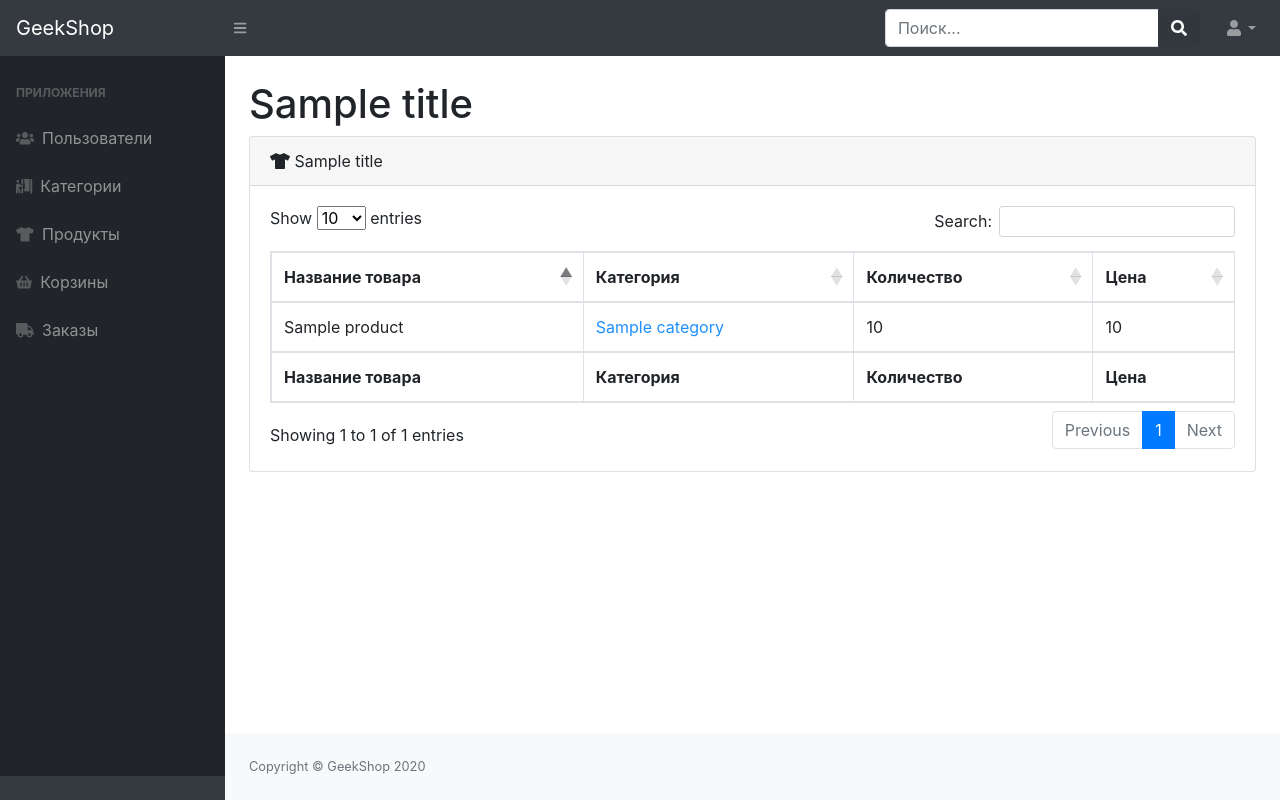
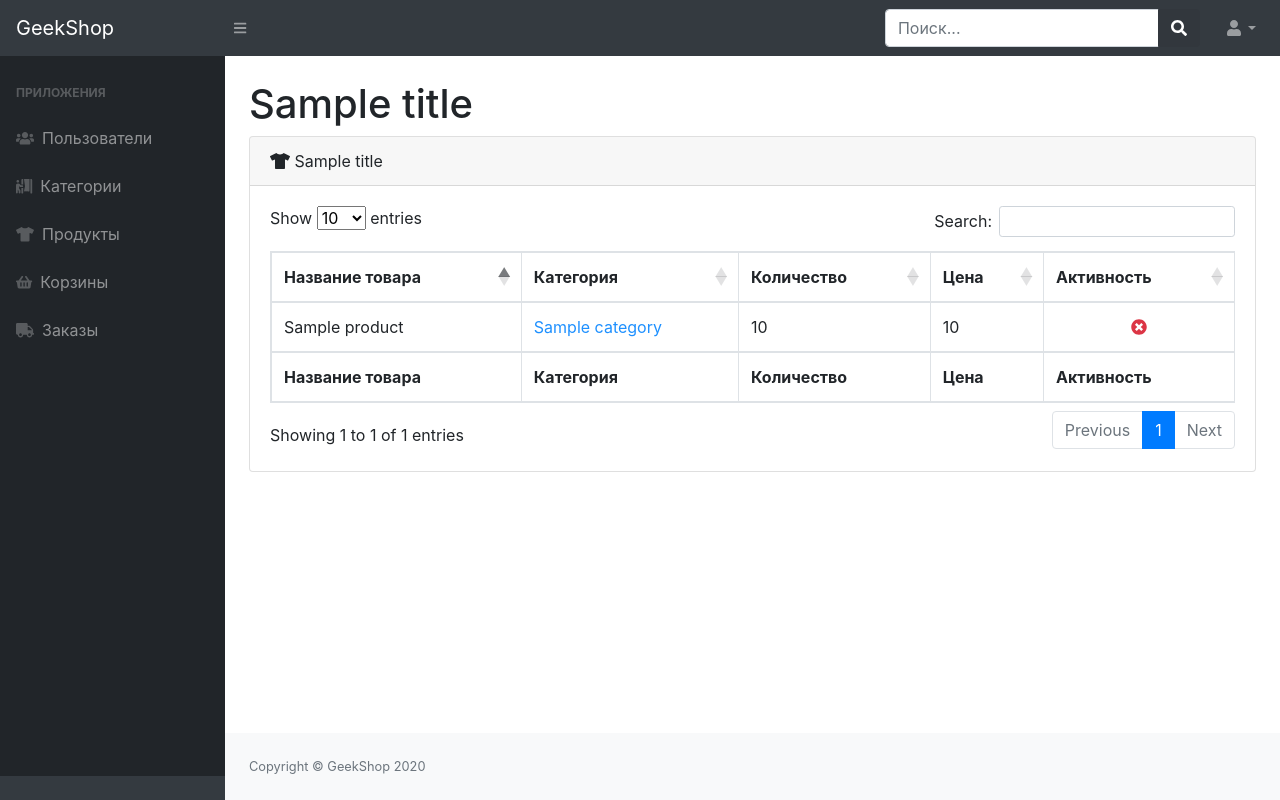
Before and after one commit to byIlusion/GB_GeekShop, a Django app: template adminapp/templates/adminapp/products.html in a window 1280 px wide. Run offline with Django 3.2, Linux system fonts and the light colour scheme; the template is opened without the code that fills it: most values are stand-ins (such as "Sample title", 1, 10 or a date in 2020); some libraries are stand-ins or nearby versions.

Commit message:
QuerySet update

```diff
--- a/adminapp/forms.py
+++ b/adminapp/forms.py
@@ -30,11 +30,12 @@
 class AdminCategoryForm(forms.ModelForm):
     class Meta:
         model = ProductCategory
-        fields = ('name', 'description')
+        fields = ('name', 'description', 'is_active')
 
     def __init__(self, *args, **kwargs):
         super(AdminCategoryForm, self).__init__(*args, **kwargs)
         self.fields['name'].widget.attrs['placeholder'] = 'Введите название категории'
         self.fields['description'].widget.attrs['placeholder'] = 'Описание категории'
         for name, field in self.fields.items():
-            field.widget.attrs['class'] = 'form-control py-4'
+            if name != 'is_active':
+                field.widget.attrs['class'] = 'form-control py-4'
--- a/adminapp/templates/adminapp/category.html
+++ b/adminapp/templates/adminapp/category.html
@@ -10,6 +10,10 @@
         <div class="col-lg-12">
             <label class="small mb-1" for="{{ form.description.id_for_label }}">{{ form.description.label }}</label>
             {{ form.description }}
+        </div>
+        <div class="col-lg-12">
+            <label class="small mb-1" for="{{ form.is_active.id_for_label }}">{{ form.is_active.label }}</label>
+            {{ form.is_active }}
         </div>
         <div class="form-row">
             {% if is_update %}
--- a/adminapp/templates/adminapp/products.html
+++ b/adminapp/templates/adminapp/products.html
@@ -15,6 +15,7 @@
                         <th>Категория</th>
                         <th>Количество</th>
                         <th>Цена</th>
+                        <th>Активность</th>
                     </tr>
                     </thead>
                     <tfoot>
@@ -23,6 +24,7 @@
                         <th>Категория</th>
                         <th>Количество</th>
                         <th>Цена</th>
+                        <th>Активность</th>
                     </tr>
                     </tfoot>
                     <tbody>
@@ -33,6 +35,13 @@
                                     <td><a href="{% url 'adminapp:category_update' product.category.id %}" style="color: dodgerblue">{{ product.category.name }}</a></td>
                                     <td>{{ product.quantity }}</td>
                                     <td>{{ product.price }}</td>
+                                    <td class="text-center">
+                                        {% if product.is_active %}
+                                            <i class="fas fa-check-circle text-success"></i>
+                                        {% else %}
+                                            <i class="fas fa-times-circle text-danger"></i>
+                                        {% endif %}
+                                    </td>
                                 </tr>
                             {% endfor %}
                         {% else %}
--- a/mainapp/models.py
+++ b/mainapp/models.py
@@ -4,6 +4,7 @@ from django.db import models
 class ProductCategory(models.Model):
     name = models.CharField(verbose_name='Название категории', max_length=64, unique=True)
     description = models.TextField(verbose_name='Описание категории', blank=True)
+    is_active = models.BooleanField(verbose_name='Активность категории', default=True)
 
     def __str__(self):
         return f'{self.name} ({self.id})'
@@ -17,6 +18,7 @@ class Product(models.Model):
     price = models.DecimalField(verbose_name='Стоимость', max_digits=10, decimal_places=2, default=0)
     quantity = models.PositiveIntegerField(verbose_name='Количество товара', default=0, db_index=True)
     image = models.ImageField(verbose_name='Путь до изображения товара', upload_to='products_images', blank=True)
+    is_active = models.BooleanField(verbose_name='Активность товара', default=True)
 
     def __str__(self):
         return f'{self.id}: {self.name} ({self.category.name})'
@@ -24,6 +26,6 @@ class Product(models.Model):
     @staticmethod
     def get_items(category_id=None):
         if category_id is not None:
-            return Product.objects.filter(quantity__gt=0, category_id=category_id)
+            return Product.objects.filter(quantity__gt=0, category_id=category_id, is_active=True)
         else:
-            return Product.objects.filter(quantity__gt=0)
+            return Product.objects.filter(quantity__gt=0, is_active=True)
--- a/mainapp/views.py
+++ b/mainapp/views.py
@@ -59,7 +59,7 @@ def get_categories():
     key = 'categories'
     categories = cache.get(key)
     if categories is None:
-        categories = ProductCategory.objects.all()
+        categories = ProductCategory.objects.filter(is_active=True)
         cache.set(key, categories)
     return categories
 
```
Also changed, not shown: adminapp/templates/adminapp/categories.html (+9 -0 lines), adminapp/views.py (+9 -1 lines), mainapp/migrations/0004_auto_20210328_2310.py (added), userapp/migrations/0011_auto_20210328_2310.py (added).
